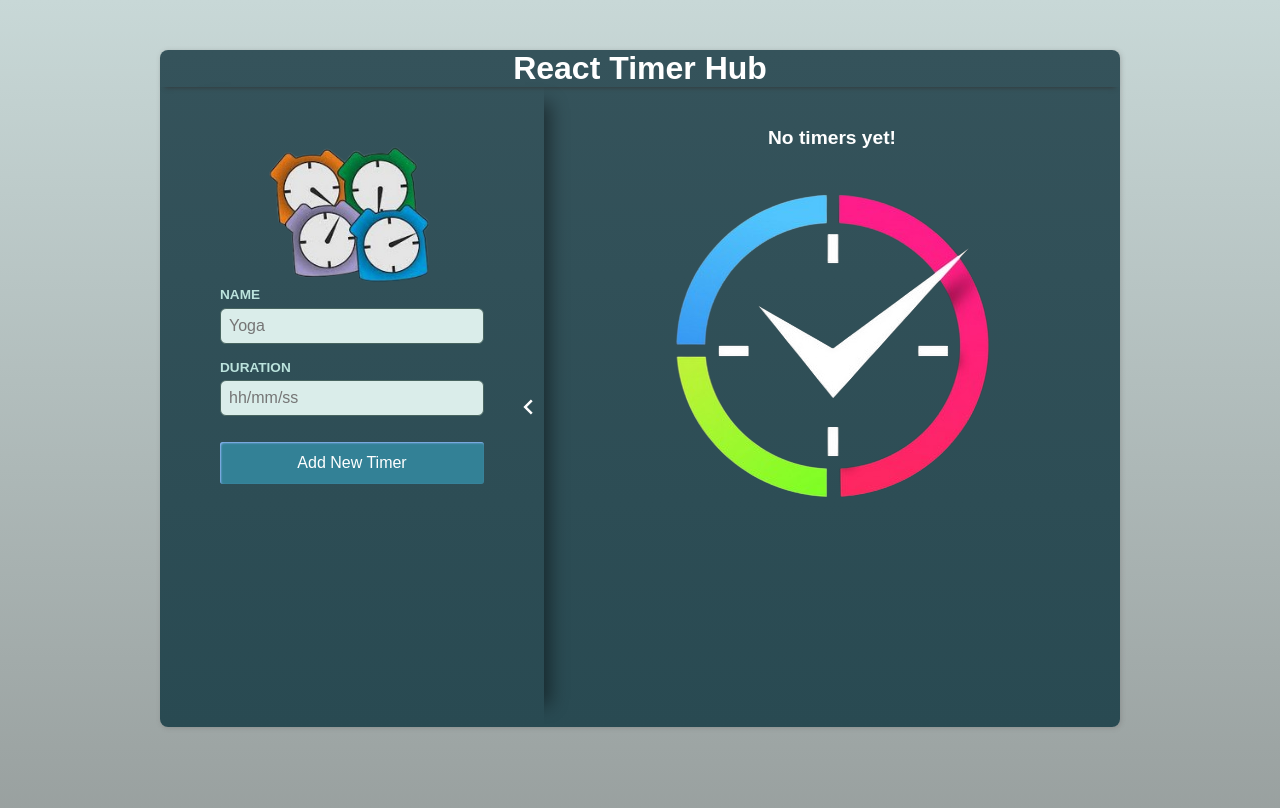
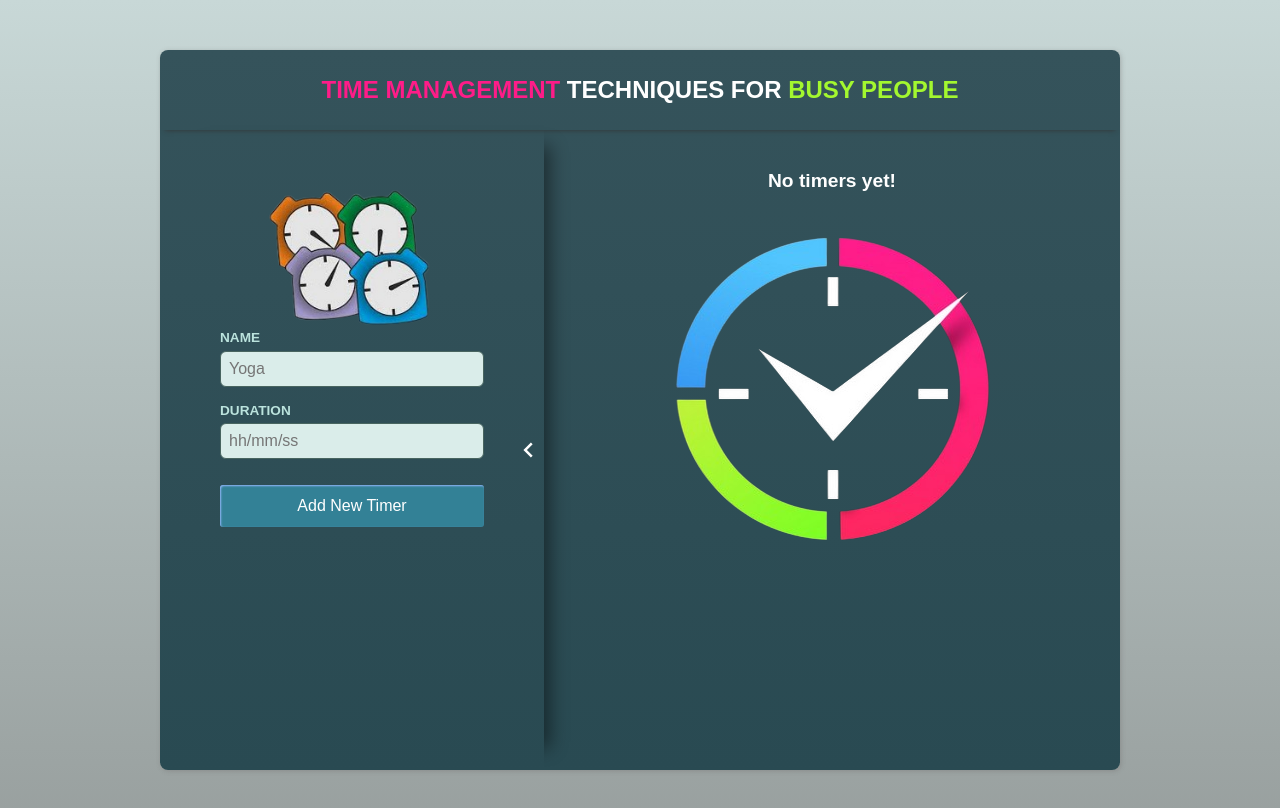
Before and after one commit to Lika-M/timer-hub, a React (Vite) app: page / in a window 1280 px wide. Shown: the top 808 px of the page. Built offline with nearby package versions, Linux system fonts and the light colour scheme; the HTML template or start-up script is replaced by a standard one; a web font is replaced by a local one.

Commit message:
Updated the header and added animation.

```diff
--- a/src/components/common/header/Header.scss
+++ b/src/components/common/header/Header.scss
@@ -1,13 +1,74 @@
 @import '../../../styles/main.scss';
 
 .header {
-    box-shadow:  0 5px 5px -5px #333;
+    box-shadow: 0 5px 5px -5px #333;
+    min-height: 80px;
+    display: flex;
+    justify-content: center;
+    align-items: center;
+    overflow: hidden;
 
-    h1 {
-        text-align: center;
+
+    h2 {
+        transform: translateX(600px);
+        animation: bounceRight 2s linear 1s both;
+        text-transform: uppercase;
+
+        span:nth-child(1) {
+            color: $color-card-magenta;
+        }
+
+        span:nth-child(3) {
+            color: $color-card-green;
+        }
+
     }
 
     button {
         margin: 0 auto;
     }
 }
+
+@keyframes bounceRight {
+    0% {
+        transform: translateX(600px);
+        animation-timing-function: ease-in;
+        opacity: 0;
+    }
+
+    38% {
+        transform: translateX(0);
+        animation-timing-function: ease-out;
+        opacity: 1;
+    }
+
+    55% {
+        transform: translateX(68px);
+        animation-timing-function: ease-in;
+    }
+
+    72% {
+        transform: translateX(0);
+        animation-timing-function: ease-out;
+    }
+
+    81% {
+        transform: translateX(32px);
+        animation-timing-function: ease-in;
+    }
+
+    90% {
+        transform: translateX(0);
+        animation-timing-function: ease-out;
+    }
+
+    95% {
+        transform: translateX(8px);
+        animation-timing-function: ease-in;
+    }
+
+    100% {
+        transform: translateX(0);
+        animation-timing-function: ease-out;
+    }
+}
--- a/src/components/common/header/Header.tsx
+++ b/src/components/common/header/Header.tsx
@@ -4,8 +4,11 @@ export default function Header() {
 
     return (
         <header className="header">
-            <h1>React Timer Hub</h1>
-
+            <h2>
+                <span>Time Management </span>
+                <span>Techniques for</span>
+                <span> Busy People</span>
+            </h2>
         </header>
     );
 }
```
